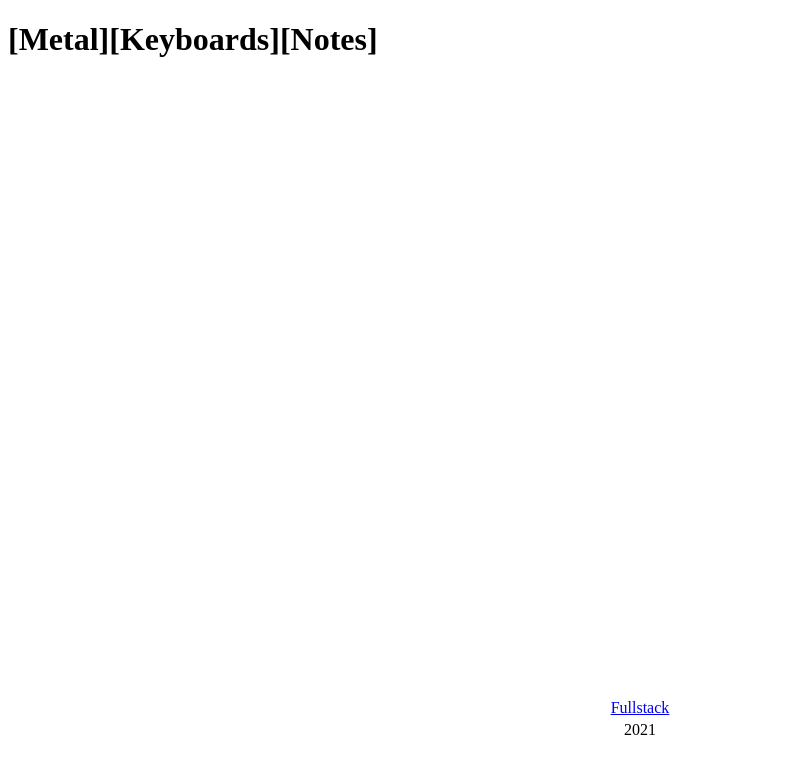
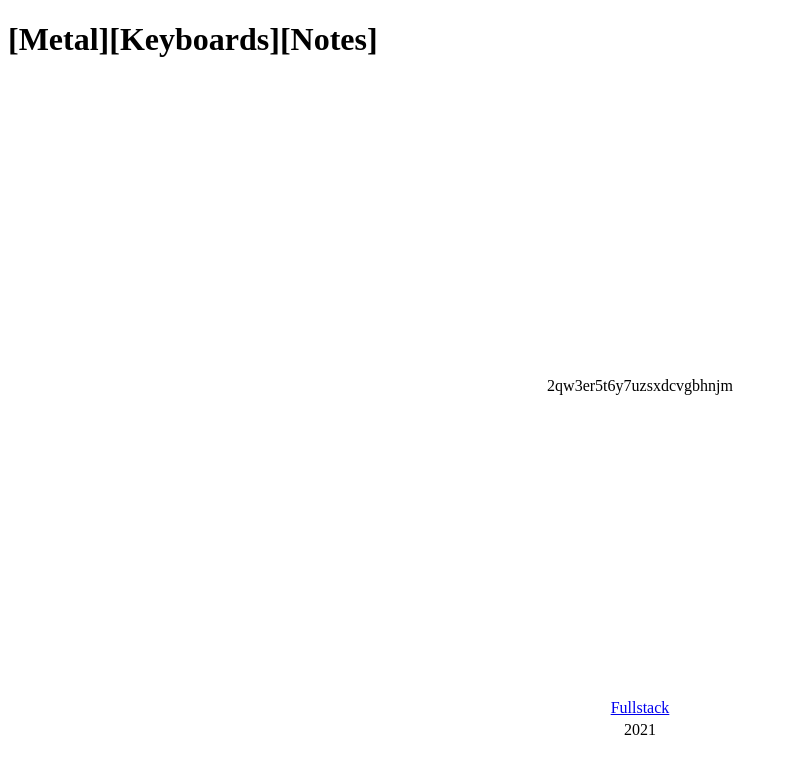
Before and after one commit to DenisLukayenka/ReactPiano, a React (Create React App) app: page / in a window 1280 px wide. Shown: the top 774 px of the page, without its empty margins (0-786 px from the left). Built offline with nearby package versions, Linux system fonts and the light colour scheme.

Commit message:
feat: add keyboard with instrument component

```diff
--- a/src/App.tsx
+++ b/src/App.tsx
@@ -2,13 +2,16 @@ import React from 'react';
 import { Footer } from 'components/Footer/Footer';
 import { Logo } from 'components/Logo/Logo';
 import './App.css';
+import { Main } from 'components/Main/Main';
 
 function App() {
     return (
         <div className="app">
             <Logo />
 
-            <main className="app-content"></main>
+            <main className="app-content">
+                <Main />
+            </main>
 
             <Footer />
         </div>
--- a/src/adapters/Soundfont/useSoundfont.ts
+++ b/src/adapters/Soundfont/useSoundfont.ts
@@ -60,4 +60,11 @@ export function useSoundfont({ AudioContext }: Settings): Adapted {
         return audio.current.state === 'suspended' ? await audio.current.resume() : Promise.resolve();
     }
 
+    return {
+        load,
+        play,
+        stop,
+        loading,
+        current,
+    };
 }
--- a/src/components/Key/Key.tsx
+++ b/src/components/Key/Key.tsx
@@ -1,4 +1,5 @@
 import clsx from 'clsx';
+import { usePressObserver } from 'components/PressObserver/usePressObserver';
 import { NoteType } from 'domain/note';
 import React, { FunctionComponent, ReactEventHandler } from 'react';
 
@@ -12,15 +13,20 @@ interface KeyProps {
 }
 
 export const Key: FunctionComponent<KeyProps> = (props) => {
-    const { type, label, ...rest } = props;
+    const { type, label, onDown, onUp, ...rest } = props;
+    const pressed = usePressObserver({
+        watchKey: label,
+        onStartPress: onDown,
+        onFinishPress: onUp,
+    });
 
     return (
         <button
-            className={clsx(`key key--${type}`)}
+            className={clsx(`key key--${type}`, pressed && "is-pressed")}
             type="button"
+            onMouseDown={onDown}
+            onMouseUp={onUp}
             {...rest}
-            onMouseDown={props.onDown}
-            onMouseUp={props.onUp}
-        ></button>
+        >{label}</button>
     );
 }
--- a/src/components/Key/style.css
+++ b/src/components/Key/style.css
@@ -5,6 +5,7 @@
 
     text-transform: uppercase;
     user-select: none;
+    margin: 0 10px;
 }
 
 .key--natural {
--- /dev/null
+++ b/src/components/Keyboard/WithInstrument.tsx
@@ -0,0 +1,13 @@
+import React, { FunctionComponent, useRef } from 'react';
+import { useSoundfont } from 'adapters/Soundfont/useSoundfont';
+import { useAudioContext } from 'components/AudioContextProvider/useAudioContext';
+import { Keyboard } from './Keyboard';
+
+export const KeyboardWithInstrument: FunctionComponent = () => {
+    const context = useAudioContext()!;
+    const { loading, play, stop, load } = useSoundfont({ AudioContext: context });
+
+    useRef(load);
+
+    return <Keyboard loading={loading} play={play} stop={stop} />
+}
--- a/src/components/Main/Main.tsx
+++ b/src/components/Main/Main.tsx
@@ -1,10 +1,10 @@
 import { useAudioContext } from "components/AudioContextProvider/useAudioContext";
-import { Keyboard } from "components/Keyboard/Keyboard";
+import { KeyboardWithInstrument } from "components/Keyboard/WithInstrument";
 import { NoAudioMessage } from "components/NoAudioMessage/NoAudioMessage";
 import React, { FunctionComponent } from "react";
 
 export const Main: FunctionComponent = () => {
     const AudioContext = useAudioContext();
 
-    return !!AudioContext ? <Keyboard /> : <NoAudioMessage />;
+    return !!AudioContext ? <KeyboardWithInstrument /> : <NoAudioMessage />;
 }
--- /dev/null
+++ b/src/components/PressObserver/usePressObserver.ts
@@ -0,0 +1,49 @@
+import { useEffect, useState } from "react";
+
+type IsPressed = boolean;
+type EventCode = string;
+
+interface Settings {
+    watchKey: EventCode;
+    onStartPress: Function;
+    onFinishPress: Function;
+}
+
+export function usePressObserver({
+    watchKey,
+    onStartPress,
+    onFinishPress
+}: Settings): IsPressed {
+    const [pressed, setPressed] = useState<IsPressed>(false);
+
+    useEffect(() => {
+        function handlePressStart({ code }: KeyboardEvent): void {
+            if (pressed || watchKey !== code) {
+                return;
+            }
+
+            setPressed(true);
+            onStartPress();
+        }
+
+        function handlePressFinish({ code }: KeyboardEvent): void {
+            if (!pressed || watchKey !== code) {
+                return;
+            }
+
+            setPressed(false);
+            onFinishPress();
+        }
+
+        document.addEventListener('keydown', handlePressStart);
+        document.addEventListener('keyup', handlePressFinish);
+
+        return () => {
+            document.removeEventListener('keydown', handlePressStart);
+            document.removeEventListener('keyup', handlePressFinish);
+        };
+
+    }, [watchKey, pressed, setPressed, onStartPress, onFinishPress]);
+
+    return pressed;
+}
```
